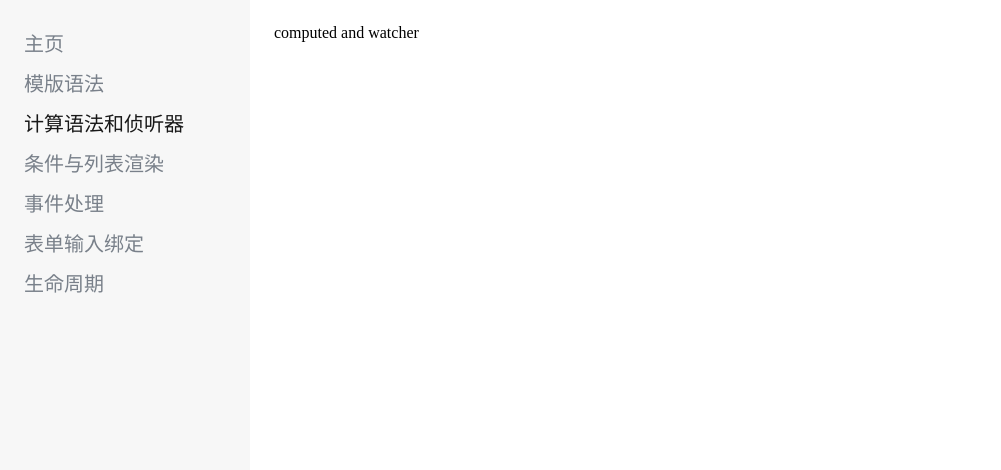
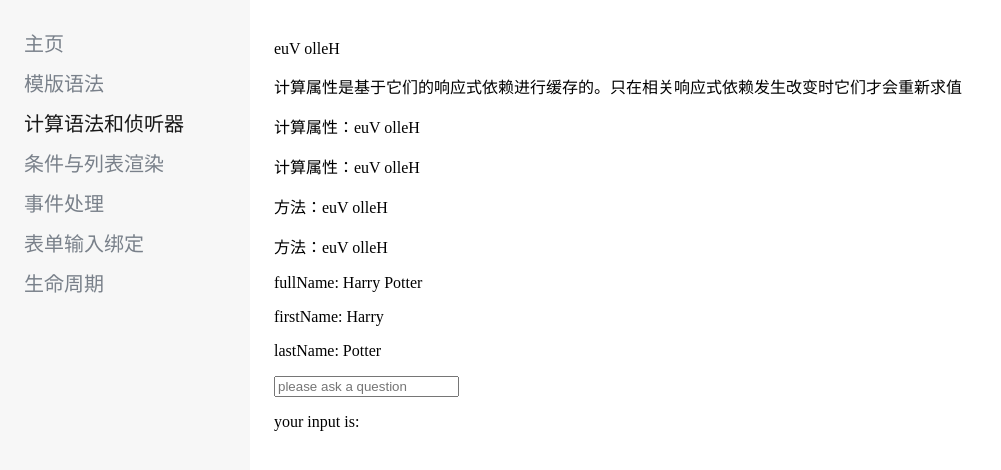
Before and after one commit to lugusliu/vue-101, a Vue app: page /#/computed-and-watcher in a window 1280 px wide. Shown: the top 470 px of the page, without its empty margins (0-1001 px from the left). Built offline with nearby package versions, Linux system fonts and the light colour scheme.

Commit message:
computed and watcher completed

```diff
--- a/src/views/base/computed-and-watcher.vue
+++ b/src/views/base/computed-and-watcher.vue
@@ -1,3 +1,84 @@
 <template>
-  <div class="caw">computed and watcher</div>
+  <div class="caw">
+    <p>
+      {{
+        msg
+          .split("")
+          .reverse()
+          .join("")
+      }}
+    </p>
+    <p>
+      计算属性是基于它们的响应式依赖进行缓存的。只在相关响应式依赖发生改变时它们才会重新求值
+    </p>
+    <p>计算属性：{{ reverseMsgByComputed }}</p>
+    <p>计算属性：{{ reverseMsgByComputed }}</p>
+    <p>方法：{{ reverseMsgByMethod() }}</p>
+    <p>方法：{{ reverseMsgByMethod() }}</p>
+    <p>fullName: {{ fullName }}</p>
+    <p>firstName: {{ firstName }}</p>
+    <p>lastName: {{ lastName }}</p>
+    <div>
+      <input placeholder="please ask a question" v-model="question" />
+      <p>your input is: {{ question }}</p>
+    </div>
+  </div>
 </template>
+
+<script>
+let timer = null;
+export default {
+  data() {
+    return {
+      msg: "Hello Vue",
+      firstName: "Lugus",
+      lastName: "Liu",
+      question: ""
+    };
+  },
+  computed: {
+    reverseMsgByComputed() {
+      console.log("execute computed reverse");
+      return this.msg
+        .split("")
+        .reverse()
+        .join("");
+    },
+    fullName: {
+      get() {
+        return this.firstName + " " + this.lastName;
+      },
+      set(newValue) {
+        const names = newValue.split(" ");
+        this.firstName = names[0];
+        this.lastName = names[names.length - 1];
+      }
+    }
+  },
+  watch: {
+    question(newValue, oldValue) {
+      console.log("newValue", newValue);
+      console.log("oldValue", oldValue);
+    }
+  },
+  mounted() {
+    timer = setTimeout(() => {
+      this.fullName = "Harry Potter";
+    }, 2000);
+  },
+  beforeDestroy() {
+    if (timer) {
+      timer = null;
+    }
+  },
+  methods: {
+    reverseMsgByMethod() {
+      console.log("execute methods reverse");
+      return this.msg
+        .split("")
+        .reverse()
+        .join("");
+    }
+  }
+};
+</script>
--- a/src/views/base/template-syntax.vue
+++ b/src/views/base/template-syntax.vue
@@ -1,3 +1,56 @@
 <template>
-  <div class="ts">template syntax</div>
+  <div class="ts">
+    <p>hello {{ msg }}</p>
+    <p>Using mustaches: {{ rawHtml }}</p>
+    <p>Using v-html directive: <span v-html="rawHtml"></span></p>
+    <button :disabled="undefined">Button</button>
+    <p>模版中只能绑定单个表达式</p>
+    <p>
+      模版表达式都被放在沙盒中，只能访问全局变量的一个白名单:
+    </p>
+    <p>
+      Infinity<br />
+      undefined<br />
+      NaN<br />
+      isFinite<br />
+      isNaN<br />
+      parseFloat<br />
+      parseInt<br />
+      decodeURI<br />
+      decodeURIComponent<br />
+      encodeURI<br />
+      encodeURIComponent<br />
+      Math<br />
+      Number<br />
+      Date<br />
+      Array<br />
+      Object<br />
+      Boolean<br />
+      String<br />
+      RegExp<br />
+      Map<br />
+      Set<br />
+      JSON<br />
+      Intl<br />
+      require
+    </p>
+    <p>指令的值是预期的单个 Javascript 表达式（v-for 除外）</p>
+    <p>当表达式的值改变时，将其产生的连带影响，响应式的作用于 DOM</p>
+    <p>一些指令能够接收一个“参数”，在指令名称之后以冒号表示</p>
+    <p>
+      修饰符（modifier）是以半角句号 .
+      指明的特殊后缀，用于指出一个指令应该以特殊方式绑定
+    </p>
+  </div>
 </template>
+
+<script>
+export default {
+  data() {
+    return {
+      msg: "vue",
+      rawHtml: "<span style='color: red'>This should be red.</span>"
+    };
+  }
+};
+</script>
```
